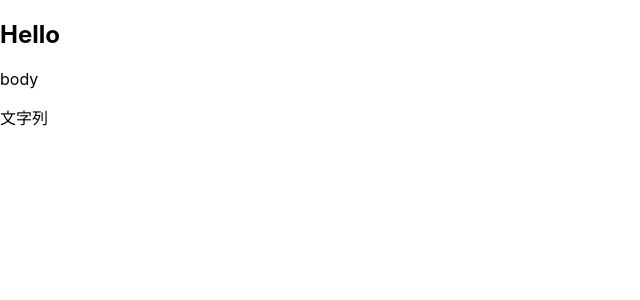
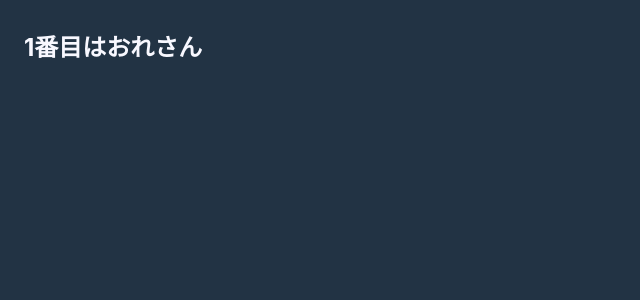
Before and after one commit to BoxPistols/hello-react-window, a React (Create React App) app: page / in a window 1280 px wide. Shown: the top 300 px of the page, without its empty margins (0-640 px from the left). Built offline with nearby package versions, Linux system fonts and the light colour scheme.

Commit message:
return arrow

```diff
--- a/src/index.css
+++ b/src/index.css
@@ -5,6 +5,9 @@ body {
     sans-serif;
   -webkit-font-smoothing: antialiased;
   -moz-osx-font-smoothing: grayscale;
+  padding: 8px 24px;
+  background: #234;
+  color: ghostwhite;
 }
 
 code {
--- a/src/index.js
+++ b/src/index.js
@@ -4,21 +4,27 @@ import './index.css';
 // import App from './App';
 import * as serviceWorker from './serviceWorker';
 
-const title = "Hello"
-const body = "body"
+// const title = "Hello"
+// const body = "body"
 
-const returnString = () => {
- return "文字列"
+// const returnString = () => {
+//  return "文字列"
+// }
+
+// const el = (
+//  <div>
+//    <h2>{ title }</h2>
+//    <p>{ body }</p>
+//    <p>{ returnString() }</p>
+//  </div>
+// )
+
+// const returnReactElement = (val) => <h2>{val}</h2>
+const returnReactElement = (no, name) => {
+ const newString = `${no}番目は${name}さん`
+ return <h2>{newString}</h2>
 }
 
-const el = (
- <div>
-   <h2>{ title }</h2>
-   <p>{ body }</p>
-   <p>{ returnString() }</p>
- </div>
-)
-
-ReactDOM.render(el, document.getElementById('root'));
+ReactDOM.render(returnReactElement(1, "おれ"), document.getElementById('root'));
 
 serviceWorker.unregister();
```
